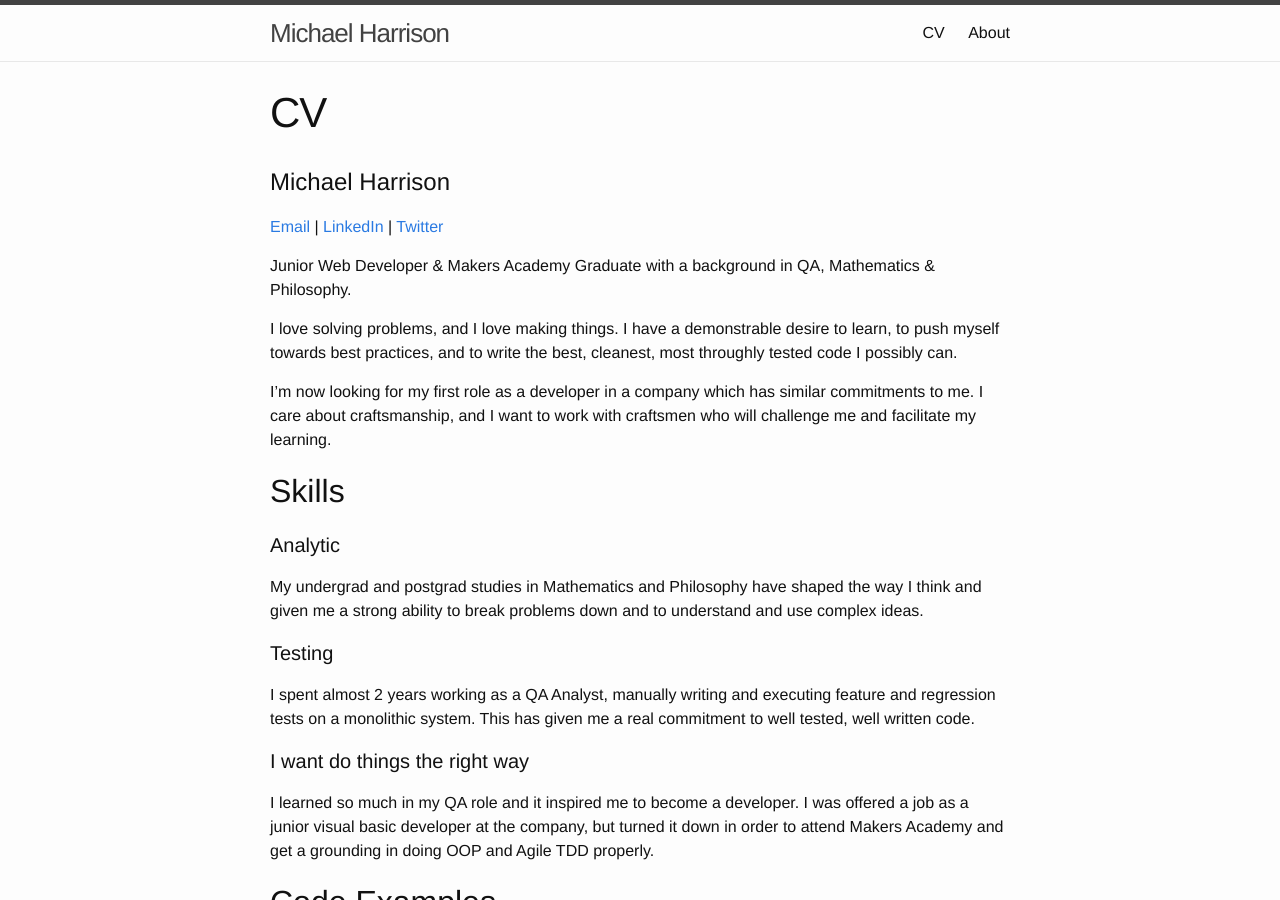
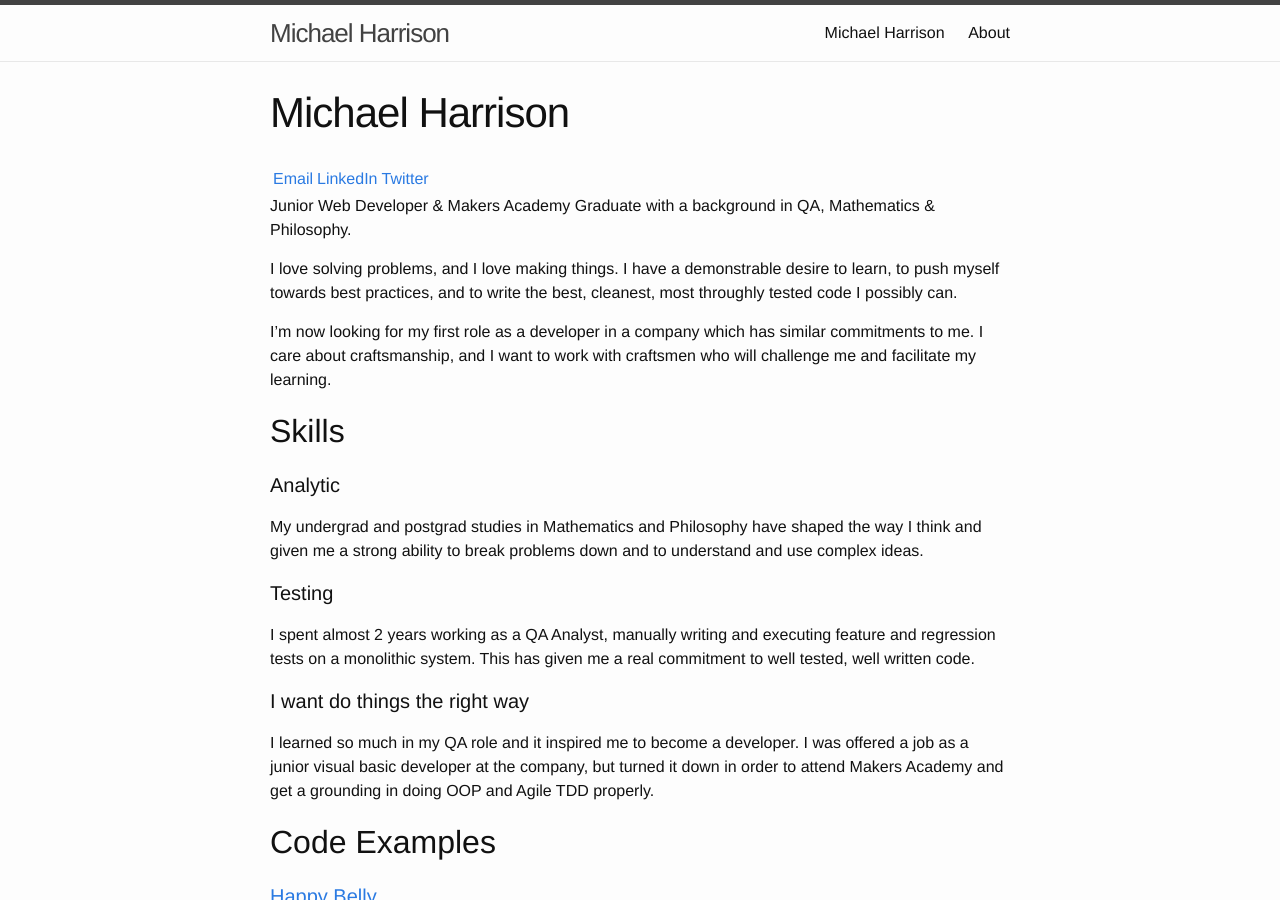
Before and after one commit to harrim91/harrim91.github.io, a Jekyll site: the page built from CV.md, in a window 1280 px wide and 900 px high. Built offline with Jekyll 4.4.1, drawn with Linux system fonts in a browser that asks for light colours.

Commit message:
cv title

```diff
--- a/CV.md
+++ b/CV.md
@@ -1,10 +1,9 @@
 ---
 layout: page
-title: CV
+title: Michael Harrison
 permalink: /cv/
 ---
 
-# Michael Harrison
 [Email](mailto:harrim91@hotmail.co.uk) | [LinkedIn](https://uk.linkedin.com/in/mharrison3) | [Twitter](http://www.twitter.com/mikeh91)
 
 Junior Web Developer & Makers Academy Graduate with a background in QA, Mathematics & Philosophy.
```
